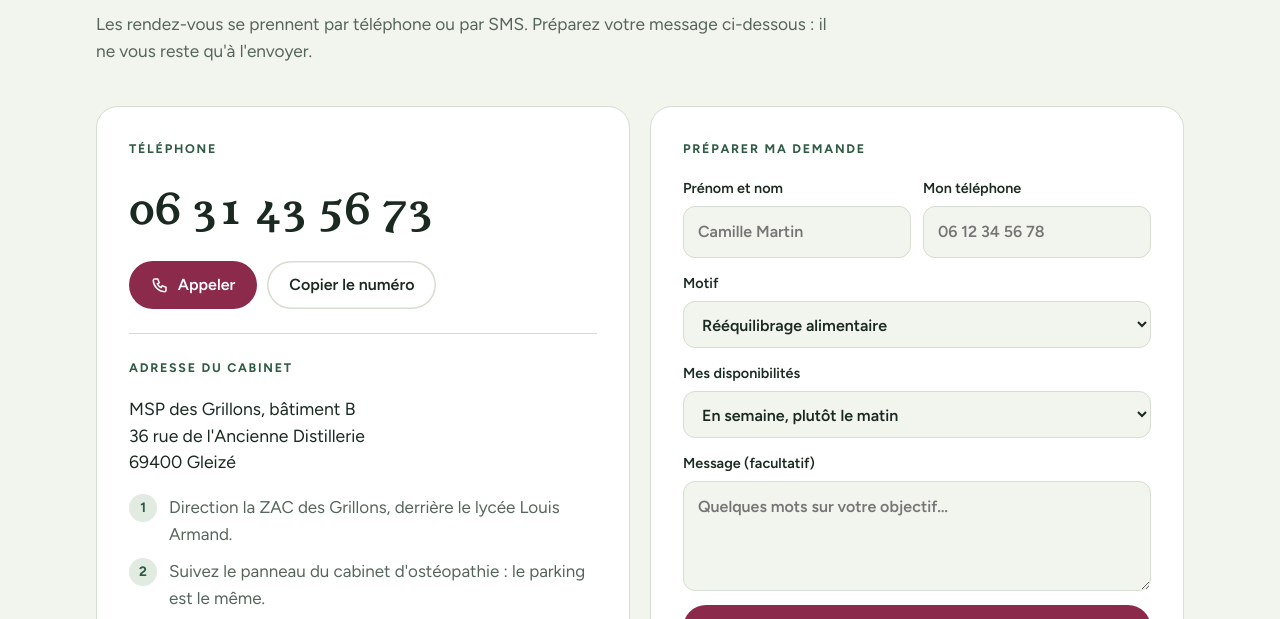
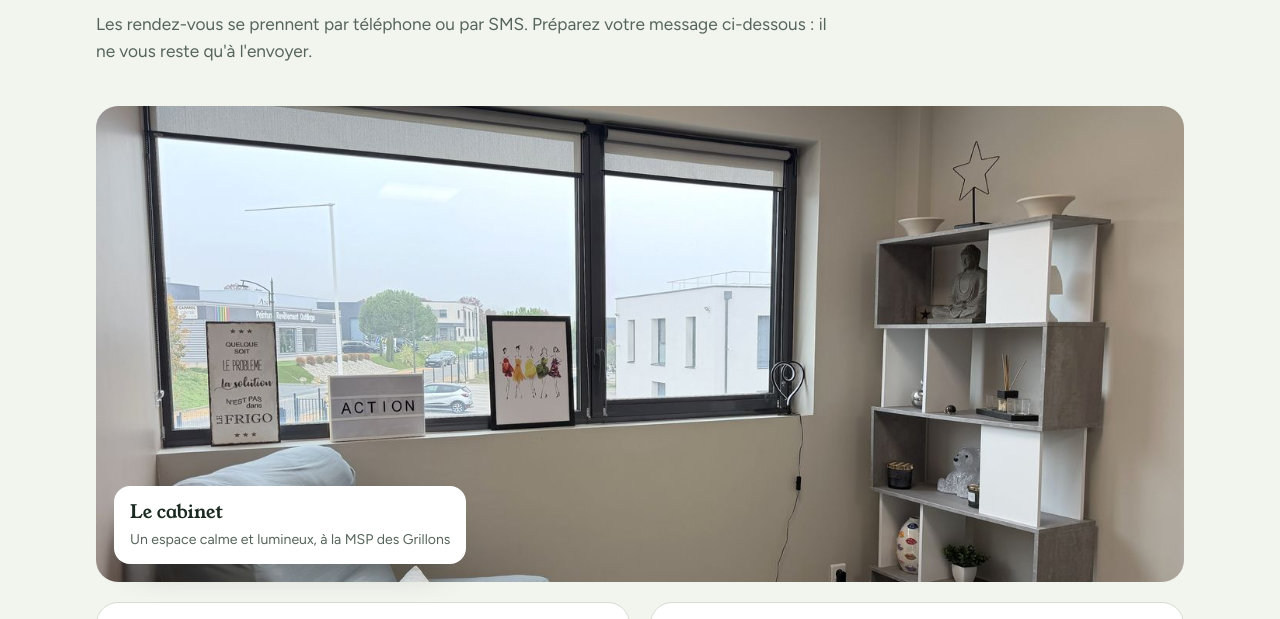
Before and after one commit to romeoroussel4-ops/myriam-douste-lombre, a plain HTML site: page index.html in a window 1280 px wide. Shown: the part 5030-5649 px from the top of the page. Drawn offline with Linux system fonts and the light colour scheme.

Commit message:
Ajout de la photo du cabinet dans la partie Rendez-vous
Co-Authored-By: Claude Opus 5.5 <noreply@anthropic.com>
Claude-Session: https://claude.ai/code/session_01Sd5Qnf3dtEeZ9M78AADiQF

```diff
--- a/index.html
+++ b/index.html
@@ -115,6 +115,13 @@ nav.main .btn:hover{background:var(--beet);color:var(--on-accent)}
 .hyp-photo{margin:0;position:sticky;top:88px}
 .hyp-photo img{display:block;width:100%;height:auto;aspect-ratio:4/5;object-fit:cover;object-position:50% 60%;border-radius:28px}
 .hyp-photo figcaption{margin-top:12px;font-family:var(--display);font-size:1.15rem;opacity:.9}
+/* cabinet photo */
+.cabinet{margin:0 0 20px;position:relative}
+.cabinet img{display:block;width:100%;height:auto;aspect-ratio:16/7;object-fit:cover;object-position:50% 45%;border-radius:22px}
+.cabinet figcaption{position:absolute;left:18px;bottom:18px;background:var(--surface);color:var(--ink);border-radius:16px;padding:12px 16px;display:grid;gap:2px;box-shadow:var(--shadow);max-width:calc(100% - 36px)}
+.cabinet figcaption b{font-family:var(--display);font-weight:400;font-size:1.15rem}
+.cabinet figcaption span{font-size:.88rem;color:var(--muted)}
+@media (max-width:640px){.cabinet img{aspect-ratio:4/3}.cabinet figcaption{position:static;box-shadow:none;background:none;padding:10px 2px 0}}
 @media (max-width:820px){.hyp-grid{grid-template-columns:1fr}.hyp-photo{position:static}.hyp-photo img{aspect-ratio:1/1}}
 
 /* journey */
@@ -484,6 +491,10 @@ footer{border-top:1px solid var(--line);padding-block:36px calc(36px + 72px)}
         <h2>Vous n'êtes pas seul·e</h2>
         <p>Les rendez-vous se prennent par téléphone ou par SMS. Préparez votre message ci-dessous : il ne vous reste qu'à l'envoyer.</p>
       </div>
+      <figure class="cabinet">
+        <img src="images/cabinet.jpg" width="1400" height="788" loading="lazy" alt="Le cabinet de Myriam Douste-Lombre : fauteuil, bibliothèque et grande fenêtre lumineuse">
+        <figcaption><b>Le cabinet</b><span>Un espace calme et lumineux, à la MSP des Grillons</span></figcaption>
+      </figure>
       <div class="rdv-grid">
         <div class="card">
           <p class="eyebrow" style="color:var(--leaf)">Téléphone</p>
```
Also changed, not shown: telephone.html (+7 -0 lines), images/cabinet.jpg (added).
